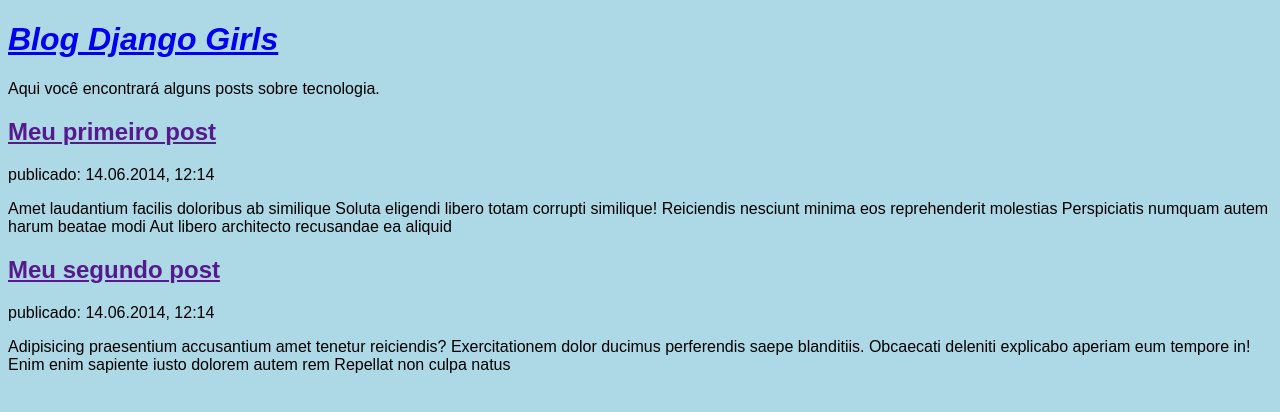
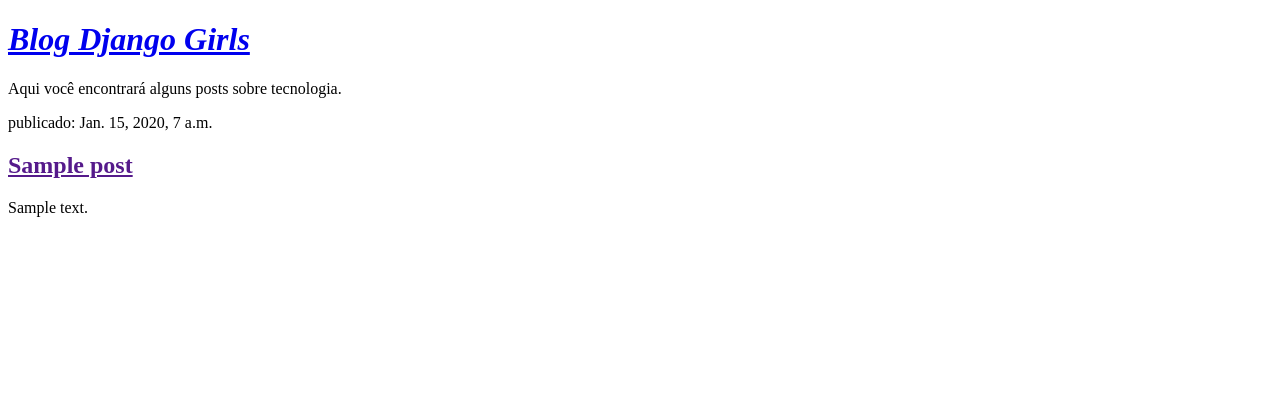
Before and after one commit to willy-r/django-girls-tutorial, a Django app: page / in a window 1280 px wide. Shown: the top 412 px of the page. Run offline with Django 3.2, Linux system fonts and the light colour scheme; tables that the repository leaves empty hold one stand-in row (values such as "Sample post"); parts of the project's set-up code (start-up, migrations or seed data) failed here and were passed over.

Commit message:
added data from database to template

```diff
--- a/blog/templates/blog/post_list.html
+++ b/blog/templates/blog/post_list.html
@@ -5,35 +5,23 @@
     <meta name="viewport" content="width=device-width, initial-scale=1.0">
 
     <title>Blog Django Girls</title>
-    <style>
-      body {
-          font-family:  Arial, Helvetica, sans-serif;
-	  background-color: lightblue;
-      }
-    </style>
   </head>
   <body>
     <div>
       <h1>
-	<a href="post_list.html"><em>Blog Django Girls</em></a>
+	<a href="{% url 'post_list' %}"><em>Blog Django Girls</em></a>
       </h1>
       <p>Aqui você encontrará alguns posts sobre tecnologia.</p>
     </div>
 
-    <div>
-      <h2>
-        <a href="">Meu primeiro post</a>
-      </h2>
-      <p>publicado: 14.06.2014, 12:14</p>
-      <p>Amet laudantium facilis doloribus ab similique Soluta eligendi libero totam corrupti similique! Reiciendis nesciunt minima eos reprehenderit molestias Perspiciatis numquam autem harum beatae modi Aut libero architecto recusandae ea aliquid</p>
-    </div>
-
-    <div>
-      <h2>
-        <a href="">Meu segundo post</a>
-      </h2>
-      <p>publicado: 14.06.2014, 12:14</p>
-      <p>Adipisicing praesentium accusantium amet tenetur reiciendis? Exercitationem dolor ducimus perferendis saepe blanditiis. Obcaecati deleniti explicabo aperiam eum tempore in! Enim enim sapiente iusto dolorem autem rem Repellat non culpa natus</p>
-    </div>
+    {% for post in posts %}
+      <div>
+	<p>publicado: {{ post.published_at }}</p>
+	<h2>
+	  <a href="">{{ post.title }}</a>
+        </h2>
+	<p>{{ post.body|linebreaks }}</p>
+      </div>
+    {% endfor %}
   </body>
 </html>
--- a/blog/views.py
+++ b/blog/views.py
@@ -1,7 +1,14 @@
+from django.utils import timezone
 from django.shortcuts import render
+
+from .models import Post
 
 
 def post_list(request):
     """Main page, display all posts."""
-    context = {}
+    posts = Post.objects.filter(
+        published_at__lte=timezone.now()
+    ).order_by('-published_at')
+
+    context = {'posts': posts}
     return render(request, 'blog/post_list.html', context)
```
